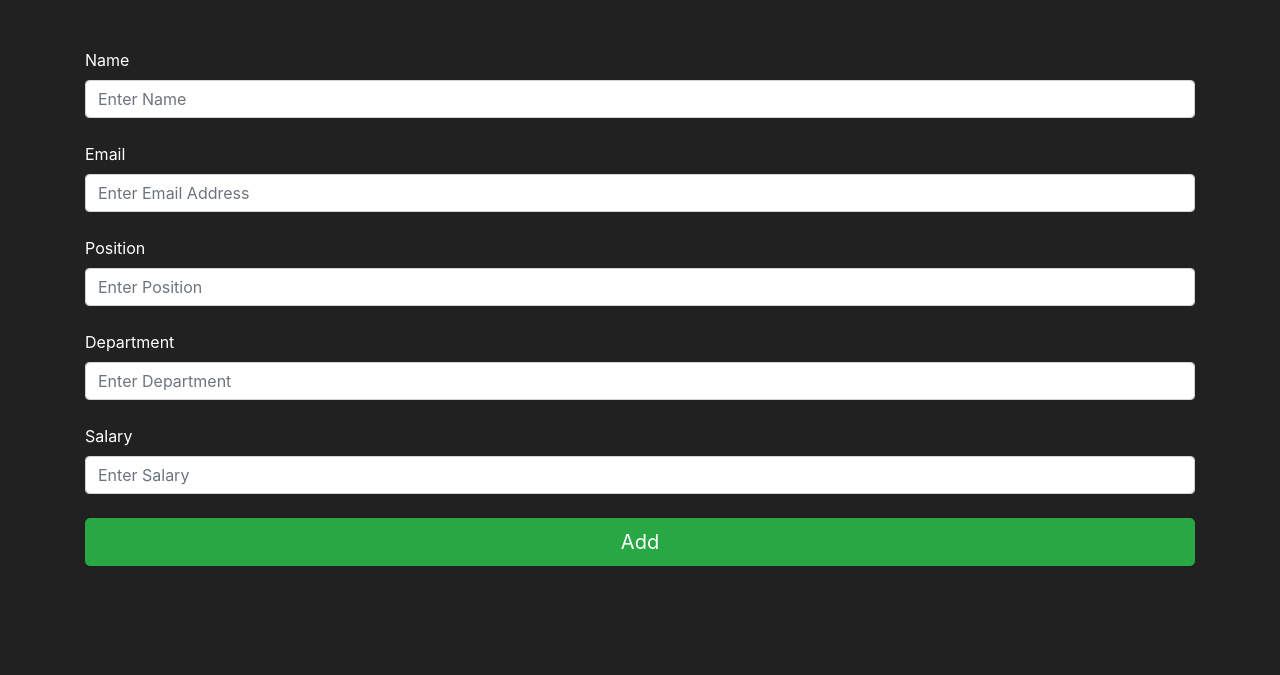
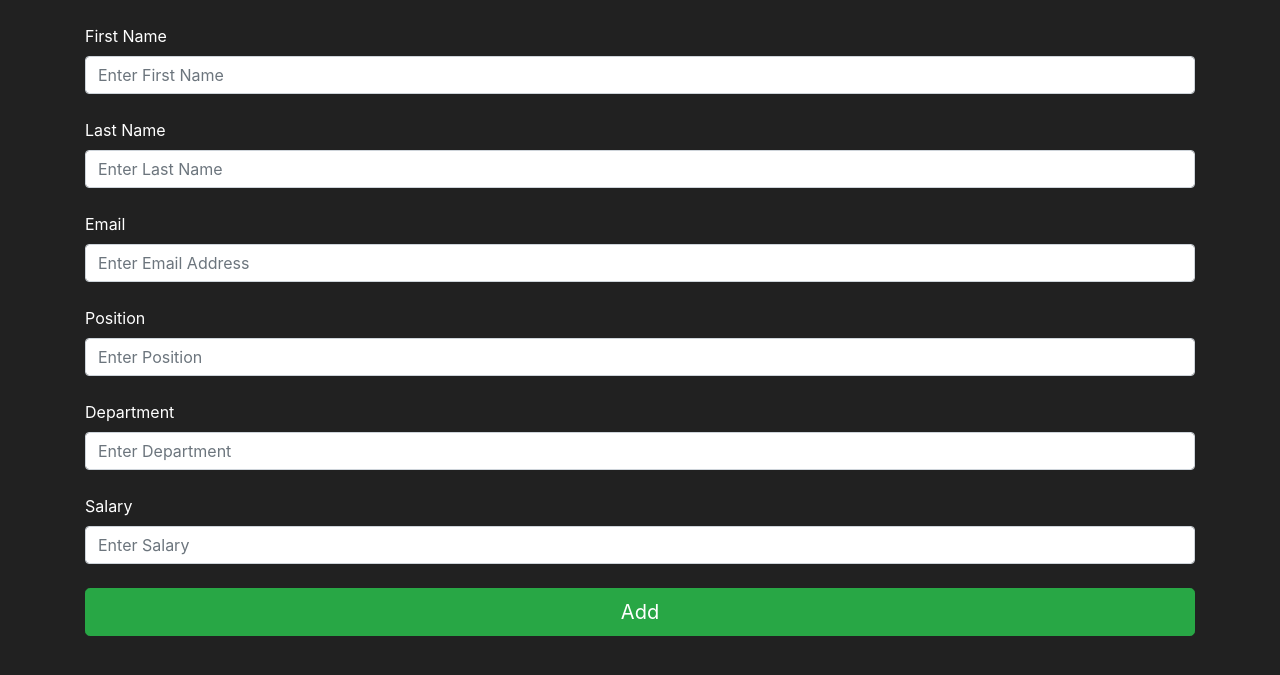
Before and after one commit to vikaspathak112/FlaskEmployee, a Flask app: page /add in a window 1280 px wide. Shown: the part 56-731 px from the top of the page. Run offline with Flask 2, Linux system fonts and the light colour scheme; some libraries are stand-ins or nearby versions.

Commit message:
Added search and orderby

```diff
--- a/employee/forms.py
+++ b/employee/forms.py
@@ -2,7 +2,8 @@ from flask_wtf import FlaskForm
 from wtforms import StringField,SubmitField, IntegerField
 
 class EmployeeForm(FlaskForm):
-	name = StringField(label='Name')
+	first_name = StringField(label='First Name')
+	last_name = StringField(label='Last Name')
 	email = StringField(label='Email')
 	position = StringField(label='Position')
 	dept = StringField(label='Department')
@@ -16,3 +17,9 @@ class UpdateEmployeeForm(EmployeeForm):
 
 class DeleteEmployeeForm(EmployeeForm):
 	delete = SubmitField(label='Delete')
+
+class EmployeeSearchForm(FlaskForm):
+	first_name = StringField(label='First Name')
+	last_name = StringField(label='Last Name')
+	eid = StringField(label='Employee ID')
+	search = SubmitField(label='Search Employee')
--- a/employee/models.py
+++ b/employee/models.py
@@ -2,7 +2,8 @@ from employee import db
 
 class Employee(db.Model):
 	eid = db.Column(db.Integer(), primary_key = True)
-	name = db.Column(db.String(length=30), nullable=False)
+	first_name = db.Column(db.String(length=30), nullable=False)
+	last_name = db.Column(db.String(length=30), nullable=False)
 	email = db.Column(db.String(length=50), nullable=False, unique = True)
 	position = db.Column(db.String(length=20), nullable=False)
 	dept = db.Column(db.String(length=50), nullable=False) #consider making dept a different table later on keeping normalisation in mind
--- a/employee/routes.py
+++ b/employee/routes.py
@@ -3,7 +3,7 @@ from flask import render_template
 from flask import request
 from flask import url_for
 from flask import redirect
-from employee.forms import AddEmployeeForm, UpdateEmployeeForm, DeleteEmployeeForm
+from employee.forms import AddEmployeeForm, UpdateEmployeeForm, DeleteEmployeeForm, EmployeeSearchForm
 from employee.models import Employee
 
 ROWS_PER_PAGE = 3
@@ -11,21 +11,40 @@ ROWS_PER_PAGE = 3
 @app.route('/home')
 def home_page():
 
+	first_name = request.args.get('first_name',"",type=str)
+	last_name = request.args.get('last_name',"",type=str)
+	eid = request.args.get('eid',-1,type=int)
 	page = request.args.get('page',1,type=int)
-	print("PAGE REQUESTED: " + str(page))
-	#employees = Employee.query.all()
-	employees = Employee.query.paginate(page=page, per_page=ROWS_PER_PAGE)
-	return render_template('home.html', employees=employees)
+
+	search_form = EmployeeSearchForm()
+
+	employees = Employee.query.order_by(Employee.first_name, Employee.last_name, Employee.eid).paginate(page=page, per_page=ROWS_PER_PAGE)
+
+	temp_emps = db.session.query(Employee)
+	if first_name != "":
+		temp_emps = temp_emps.filter_by(first_name=first_name)
+	if last_name != "":
+		temp_emps = temp_emps.filter_by(last_name=last_name)
+	if eid != -1:
+		temp_emps = temp_emps.filter_by(eid=eid)
+
+	if first_name != "" or last_name != "" or eid != -1:
+		print("FILTER PRESENT")
+		employees = temp_emps.order_by(Employee.first_name, Employee.last_name, Employee.eid).paginate(page=page, per_page=ROWS_PER_PAGE)
+
+
+	return render_template('home.html',  search_form=search_form, employees=employees)
 
 @app.route('/add', methods = ['GET', 'POST'])
 def add_page():
 	form = AddEmployeeForm()
 	message = ''
 	if form.validate_on_submit():
-		if Employee.query.filter_by(name=form.name.data, email=form.email.data).first() is not None:
-			message = f'Employee with name {form.name.data} and email {form.email.data} already exists'
+		if Employee.query.filter_by(first_name=form.first_name.data, last_name=form.last_name.data, email=form.email.data).first() is not None:
+			message = f'Employee with name {form.first_name.data} {form.last_name.data} and email {form.email.data} already exists'
 		else:
-			employee = Employee(name=form.name.data,
+			employee = Employee(first_name=form.first_name.data,
+							last_name = form.last_name.data,
 							email=form.email.data,
 							position=form.position.data,
 							dept=form.dept.data,
@@ -49,7 +68,8 @@ def update_page(**kwargs):
 	if request.method == 'GET':
 		pass
 	elif request.method == 'POST':
-		num_rows_updated = Employee.query.filter_by(eid=kwargs['eid']).update({'name':form.name.data,
+		num_rows_updated = Employee.query.filter_by(eid=kwargs['eid']).update({'first_name':form.first_name.data,
+																	'last_name':form.last_name.data,
 																	'email':form.email.data,
 																	'position':form.position.data,
 																	'dept':form.dept.data,
--- a/employee/templates/add.html
+++ b/employee/templates/add.html
@@ -13,13 +13,16 @@
   			{{message}}
 		</div>
 	{% endif %}
-	<br>
+
 	<div class="container">
 		<form method="POST" class="form-register" style="color:white">
 			{{ form.hidden_tag() }}
 			<br>
-			{{ form.name.label() }}
-			{{ form.name(class="form-control", placeholder="Enter Name") }}
+			{{ form.first_name.label() }}
+			{{ form.first_name(class="form-control", placeholder="Enter First Name") }}
+			<br>
+			{{ form.last_name.label() }}
+			{{ form.last_name(class="form-control", placeholder="Enter Last Name") }}
 		    <br>
 			{{ form.email.label() }}
 			{{ form.email(class="form-control", placeholder="Enter Email Address") }}
```
Also changed, not shown: employee/templates/delete.html (+5 -2 lines), employee/templates/home.html (+39 -2 lines), employee/templates/update.html (+5 -2 lines), employee/employee.db.
